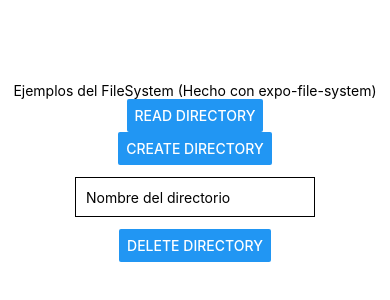
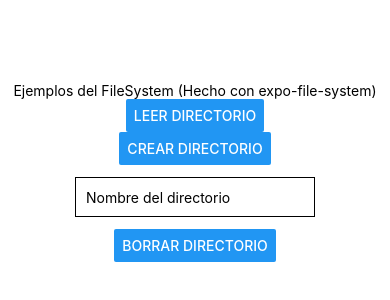
Before and after one commit to Vartencito/dai-filesystem2, a React Native app: screen / in a window 390 px wide. Shown: the part 250-550 px from the top of the page. Built offline with nearby package versions, Linux system fonts and the light colour scheme.

Commit message:
casi terminado

```diff
--- a/App.js
+++ b/App.js
@@ -16,6 +16,9 @@ export default function App() {
         alert(`Archivos dentro de: ${uri}:\n\n${JSON.stringify(files)}`);
       }
     } catch (error) {
+      if (nombreDirectorio === null) {
+        alert(`ponele un nombre al directorio`);
+      }
       alert(`directorio no accesible, selecciona otro`);
       console.log(error)
     }
@@ -55,13 +58,13 @@ export default function App() {
       <Text></Text>
       <Button
         onPress={readDirectory}
-        title="Read directory"
+        title="Leer directorio"
         style={styles.button}
       />
       <Text></Text>
       <Button
         onPress={createDirectory}
-        title="Create directory"
+        title="Crear directorio"
         style={styles.button}
       />
       <Text></Text>
@@ -73,7 +76,7 @@ export default function App() {
       <Text></Text>
       <Button
         onPress={deleteDirectory}
-        title="Delete directory"
+        title="Borrar directorio"
         style={styles.button}
       />
       <StatusBar style="auto" />
```
